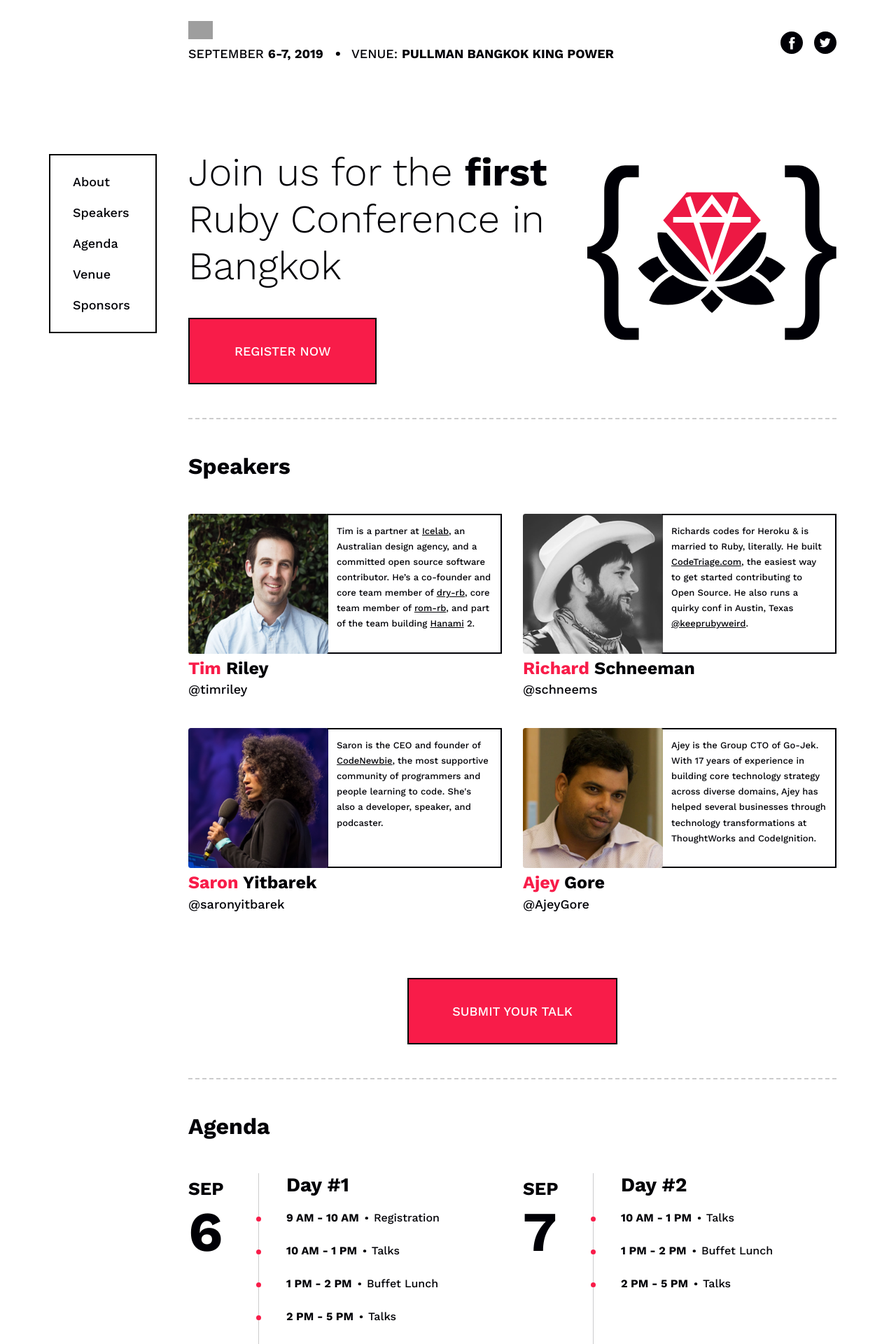
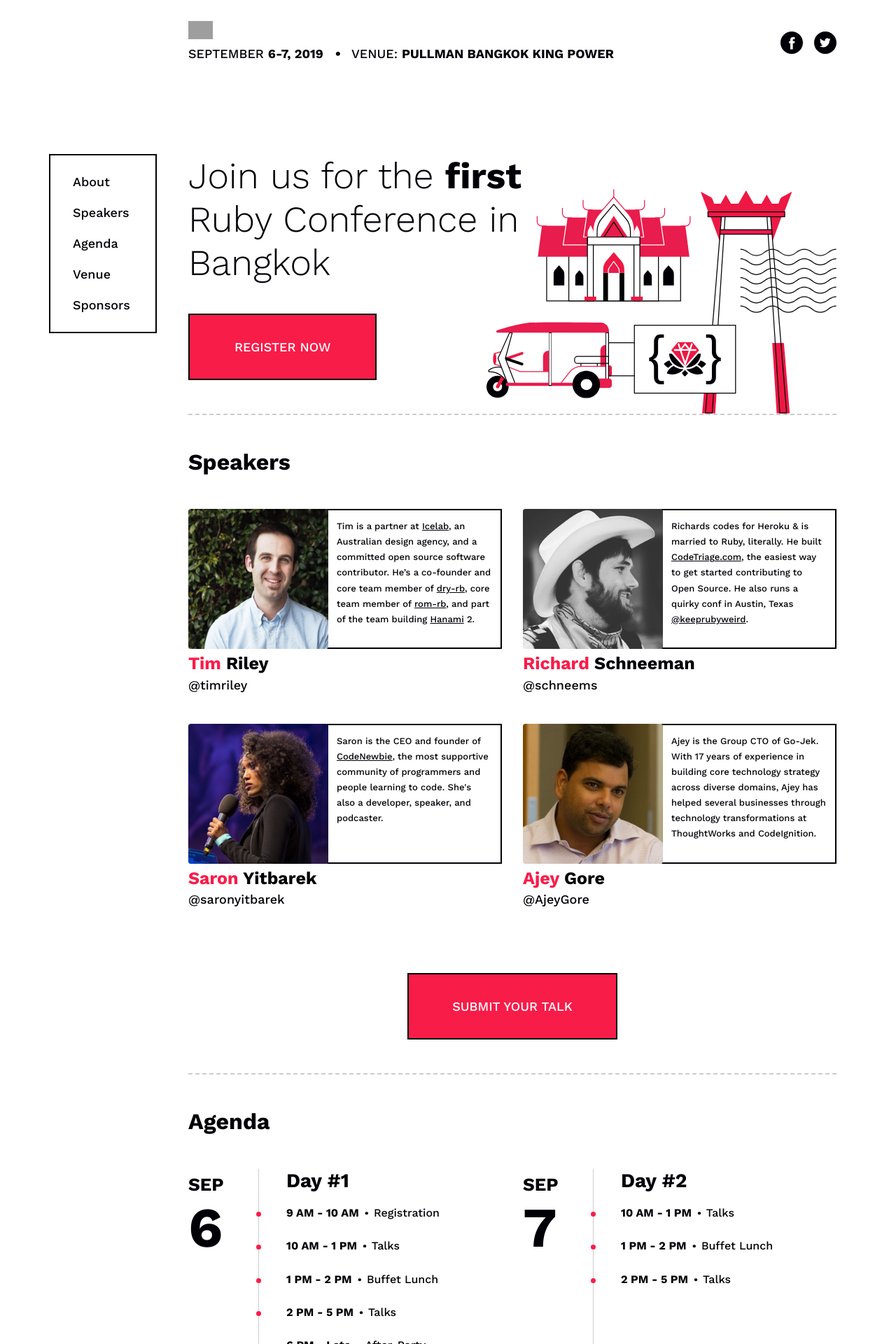
Before and after one commit to bangkokrb/rubyconfth, a Jekyll site: the page built from index.md, in a window 1280 px wide. Shown: the top 1920 px of the page at 70% size. Built offline with Jekyll 4.4.1, drawn with Linux system fonts in a browser that asks for light colours; grey boxes are pictures that could not be loaded.

Commit message:
Replace logo image in the hero by a Bangkok-inspired illustration

```diff
--- a/_sass/screens/_home.scss
+++ b/_sass/screens/_home.scss
@@ -59,21 +59,41 @@
 }
 
 body.home .home-hero {
-  display: flex;
-  flex-direction: column;
+  background: {
+    image: image-url('pages/home/bangkok-illustration.svg');
+    repeat: no-repeat;
+    position: center top;
+    size: 100% auto
+  }
+
+  @include media-breakpoint-down('lg') {
+    padding-top: rem(250px)!important;
+  }
+
+  @include media-breakpoint-up('md') {
+    background-size: 50% auto;
+  }
 
   @include media-breakpoint-up('lg') {
-    align-items: center;
-    flex-direction: row;
-    // Align first line of text with the sticky navigation
-    padding-top: 2.5rem!important;
+    background: {
+      position: bottom right;
+      size: 54% auto
+    }
   }
 
-  &__text {
+  &__content {
     @include media-breakpoint-up('lg') {
       @include make-col(7);
+    }
+  }
 
-      order: 1;
+  &__heading {
+    text-align: center;
+
+    @include media-breakpoint-up('lg') {
+      @include font-size(3.25rem);
+
+      text-align: left;
     }
   }
 
@@ -85,34 +105,6 @@
     &__btn {
       padding-right: 4rem;
       padding-left: 4rem;
-    }
-  }
-
-  &__heading {
-    @include media-breakpoint-up('lg') {
-      @include font-size($display4-size);
-    }
-  }
-
-  &__brand {
-    @include media-breakpoint-up('lg') {
-      @include make-col(5);
-
-      order: 2;
-    }
-  }
-
-  &__logo {
-    width: 50%;
-    height: auto;
-
-    margin-top: rem(-20px);
-
-    @include media-breakpoint-up('lg') {
-      width: 100%;
-      padding-left: $grid-gutter-width;
-
-      margin-top: rem(-40px);
     }
   }
 }
--- a/index.md
+++ b/index.md
@@ -5,10 +5,7 @@
 ---
 
 <section id="about" class="home-hero">
-    <div class="home-hero__brand">
-        {% include icon.svg icon="icon-logo" class="home-hero__logo" %}
-    </div>
-    <div class="home-hero__text">
+    <div class="home-hero__content">
         <h1 class="home-hero__heading display-heading">Join us for the <strong>first</strong> Ruby Conference in Bangkok</h1>
         <div class="call-to-action">
             <a href="https://www.eventpop.me/e/5111-rubyconfth-2019" target="_blank" class="call-to-action__btn btn btn--primary btn--lg">Register Now</a>
```
Also changed, not shown: assets/images/pages/home/bangkok-illustration.svg (added).
